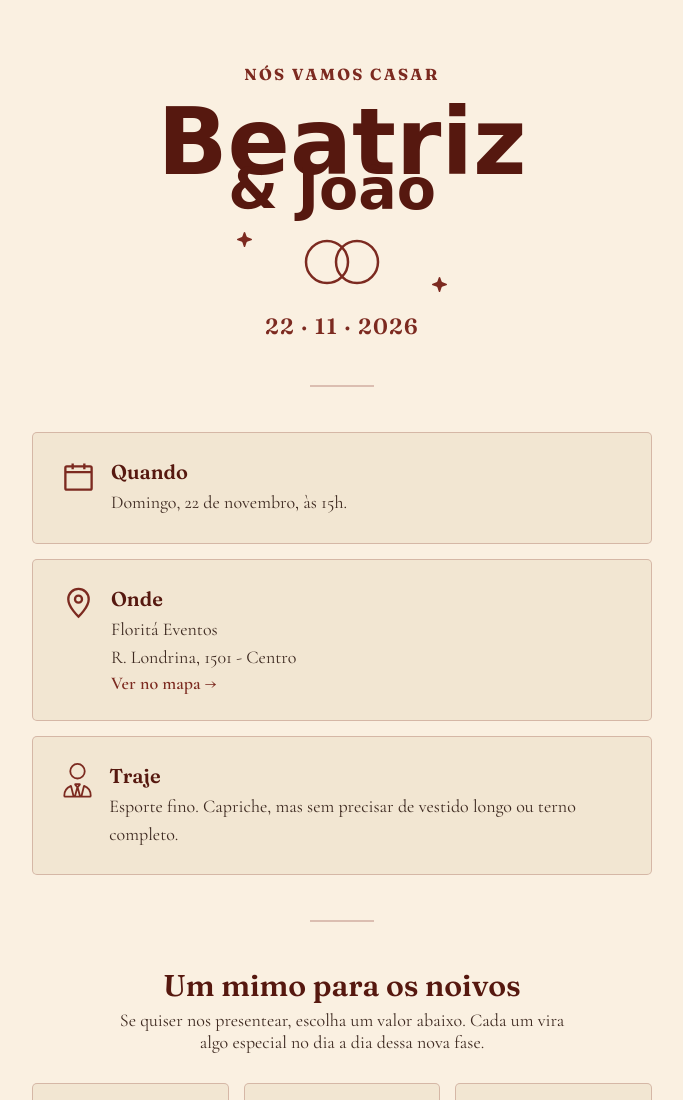
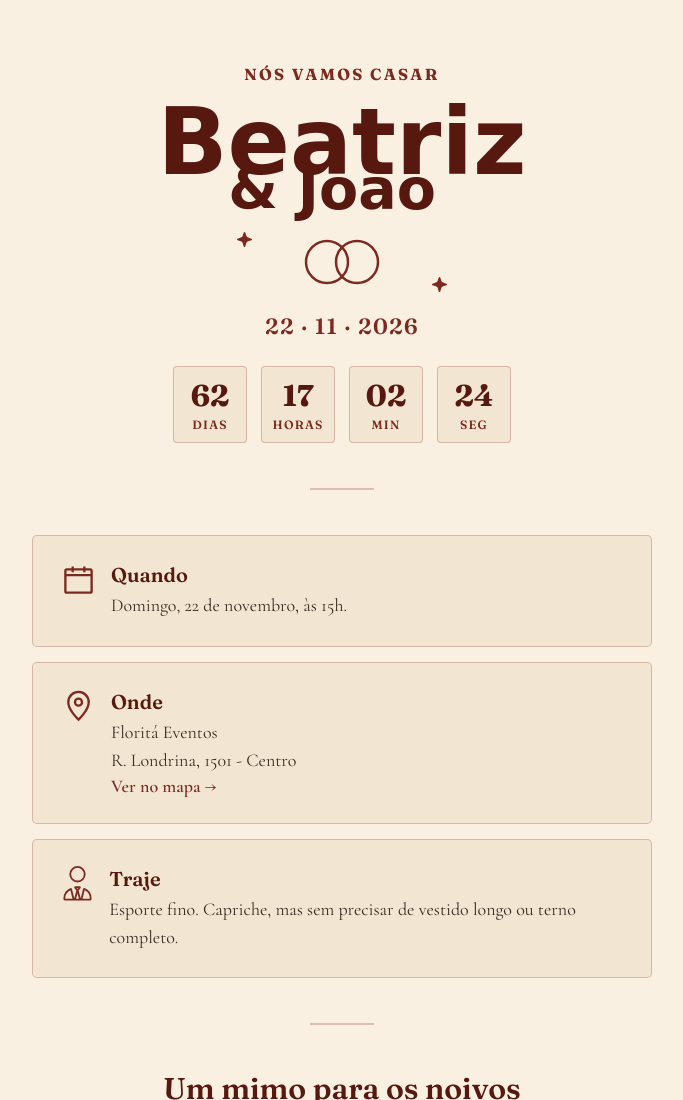
Before and after one commit to ThiagoBRG60/casamentojoaoebia, a website with bundled scripts: page public/index.html in a window 1280 px wide. Shown: the top 1100 px of the page, without its empty margins (298-981 px from the left). Built offline with nearby package versions, Linux system fonts and the light colour scheme; a web font is replaced by a local one.

Commit message:
feat: add wedding timer

```diff
--- a/public/css/style.css
+++ b/public/css/style.css
@@ -214,6 +214,45 @@ main {
    font-weight: 600;
    font-size: 22px;
    letter-spacing: 0.06em;
+}
+
+/* ---------- COUNTDOWN ---------- */
+
+.countdown{
+   display: flex;
+   justify-content: center;
+   gap: 14px;
+   margin: 26px auto 0;
+}
+
+.cd-box{
+   background: var(--card);
+   border: 1px solid var(--line);
+   border-radius: 4px;
+   padding: 14px 10px 10px;
+   min-width: 74px;
+   text-align: center;
+}
+
+.cd-num{
+   display: block;
+   font-family: 'Fraunces', serif;
+   font-weight: 700;
+   font-size: 30px;
+   line-height: 1;
+   color: var(--maroon-deep);
+   font-variant-numeric: tabular-nums;
+}
+
+.cd-label{
+   display: block;
+   margin-top: 6px;
+   font-family: 'Fraunces', serif;
+   font-size: 12px;
+   font-weight: 600;
+   letter-spacing: 0.1em;
+   text-transform: uppercase;
+   color: var(--maroon);
 }
 
 /* ---------- DETAILS ---------- */
@@ -572,6 +611,18 @@ footer {
       font-size: 90px;
    }
 
+   .countdown{
+      gap: 10px;
+   }
+
+   .cd-box{
+      padding: 12px 8px 8px;
+   }
+
+   .cd-num{
+      font-size: 28px;
+   }
+
    .details ul li {
       padding: 22px;
    }
@@ -625,6 +676,14 @@ footer {
       height: 20px;
    }
 
+   .countdown{
+      flex-wrap: wrap;
+   }
+
+   .cd-num{
+      font-size: 26px;
+   }
+
    .gift-panel-inner {
       padding: 20px 20px 50px;
    }
--- a/public/index.html
+++ b/public/index.html
@@ -30,6 +30,26 @@
             <h1>Beatriz <span>& João</span></h1>
             <img src="./icons/doodle.svg" alt="doodle">
             <span class="date-badge">22 · 11 · 2026</span>
+
+            <!-- COUNTDOWN -->
+            <div class="countdown" id="countdown" aria-label="Contagem regressiva para o casamento">
+               <div class="cd-box">
+                  <span class="cd-num" id="cd-days">--</span>
+                  <span class="cd-label">dias</span>
+               </div>
+               <div class="cd-box">
+                  <span class="cd-num" id="cd-hours">--</span>
+                  <span class="cd-label">horas</span>
+               </div>
+               <div class="cd-box">
+                  <span class="cd-num" id="cd-mins">--</span>
+                  <span class="cd-label">min</span>
+               </div>
+               <div class="cd-box">
+                  <span class="cd-num" id="cd-secs">--</span>
+                  <span class="cd-label">seg</span>
+               </div>
+            </div>
          </section>
 
          <hr class="rule">
--- a/public/js/index.js
+++ b/public/js/index.js
@@ -1,5 +1,38 @@
 import { validateEmail, validateGift } from "./validation.js"
 import { formatCurrency } from "./currency.js"
+
+/* ---------- COUNTDOWN ---------- */
+const weddingDate = new Date('2026-11-22T15:00:00-03:00');
+
+function pad(n){
+   return String(n).padStart(2, '0')
+}
+
+function updateCountdown(){
+   const now = new Date();
+   let diff = weddingDate - now;
+
+   if (diff <= 0) {
+   document.getElementById('cd-days').textContent = '00';
+   document.getElementById('cd-hours').textContent = '00';
+   document.getElementById('cd-mins').textContent = '00';
+   document.getElementById('cd-secs').textContent = '00';
+   return;
+   }
+
+   const days = Math.floor(diff / 86400000);
+   const hours = Math.floor((diff % 86400000) / 3600000);
+   const mins = Math.floor((diff % 3600000) / 60000);
+   const secs = Math.floor((diff % 60000) / 1000);
+
+   document.getElementById('cd-days').textContent = pad(days);
+   document.getElementById('cd-hours').textContent = pad(hours);
+   document.getElementById('cd-mins').textContent = pad(mins);
+   document.getElementById('cd-secs').textContent = pad(secs);
+}
+updateCountdown();
+
+setInterval(updateCountdown, 1000);
 
 const giftPrices = document.querySelectorAll(".gift-prices li button")
 const giftPanel = document.querySelector(".gift-panel")
```
